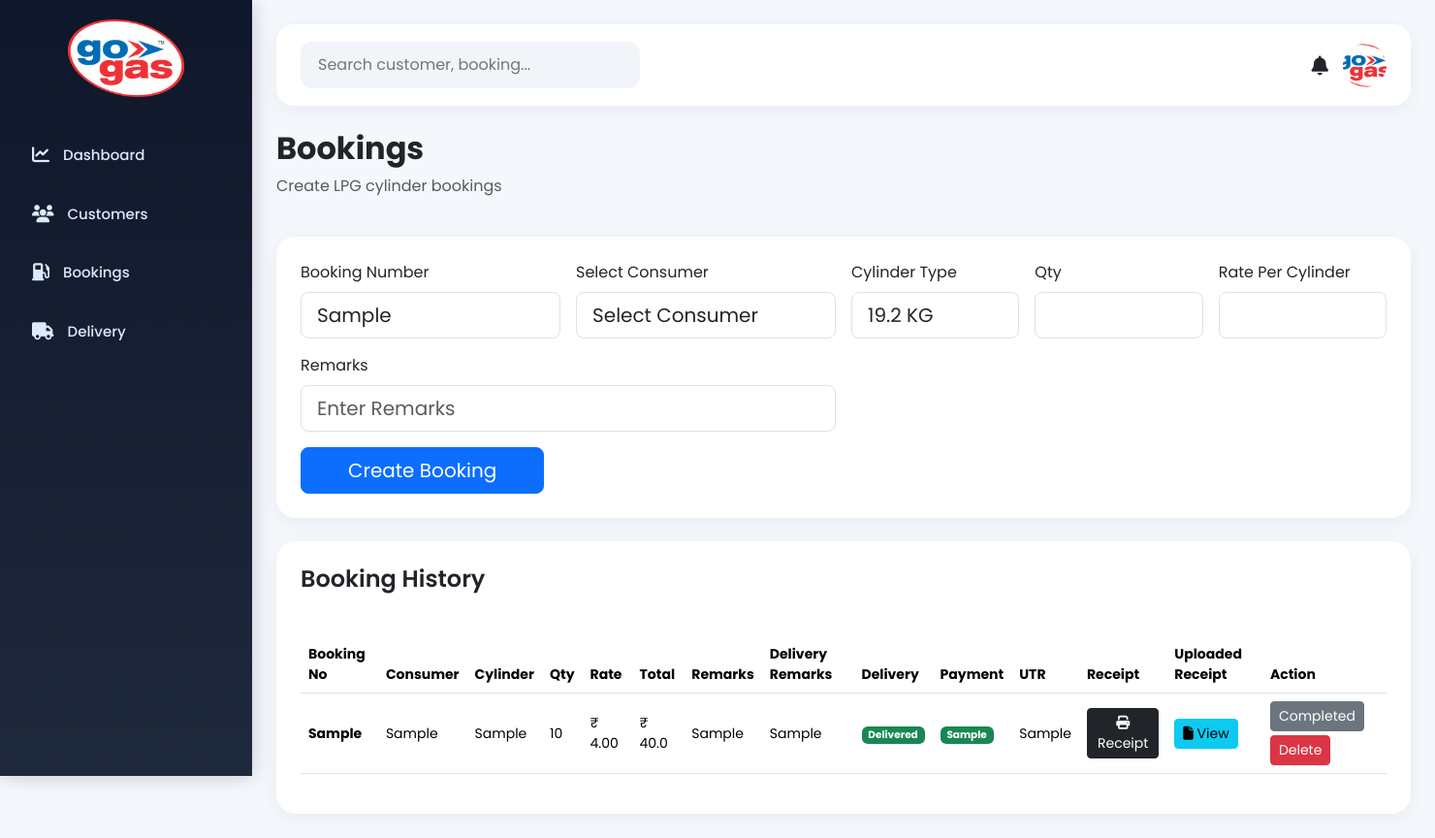
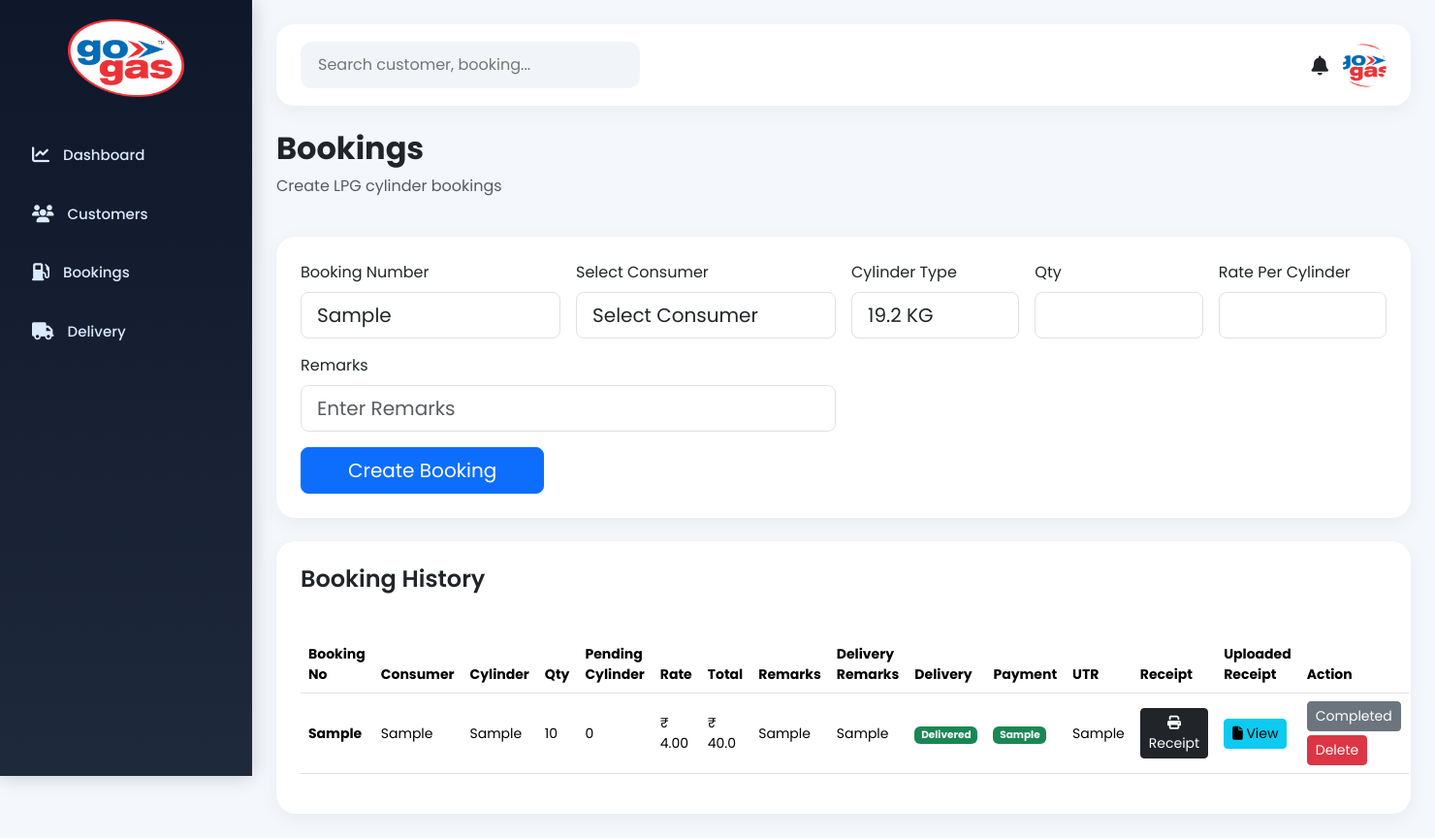
Before and after one commit to ankitshrotriya2202-rgb/go_gas, a Flask app: template templates/bookings.html in a window 1480 px wide. Shown: the whole page at 97% size. Run offline with Flask 3, Linux system fonts and the light colour scheme; tables that the repository leaves empty hold one stand-in row (values such as "Sample post"); the template is opened without the code that fills it: values that come from a table or form of the project are taken from there, most other values are stand-ins (such as "Sample title", 1, 10 or a date in 2020).

Commit message:
Update bookings.html

```diff
--- a/templates/bookings.html
+++ b/templates/bookings.html
@@ -189,7 +189,10 @@
 
             <th>Cylinder</th>
 
+
+
             <th>Qty</th>
+			<th>Pending Cylinder</th>
 
             <th>Rate</th>
 
@@ -197,9 +200,12 @@
 
 			<th>Remarks</th>
 
+
+
 			<th>Delivery Remarks</th>
 
             <th>Delivery</th>
+
 
             <th>Payment</th>
 
@@ -248,6 +254,12 @@
                 {{ booking.cylinder_qty }}
 
             </td>
+
+			<td>
+    {{ customer_map[booking.consumer_no].pending_cylinder
+       if booking.consumer_no in customer_map
+       else 0 }}
+</td>
 
             <td>
 
```
